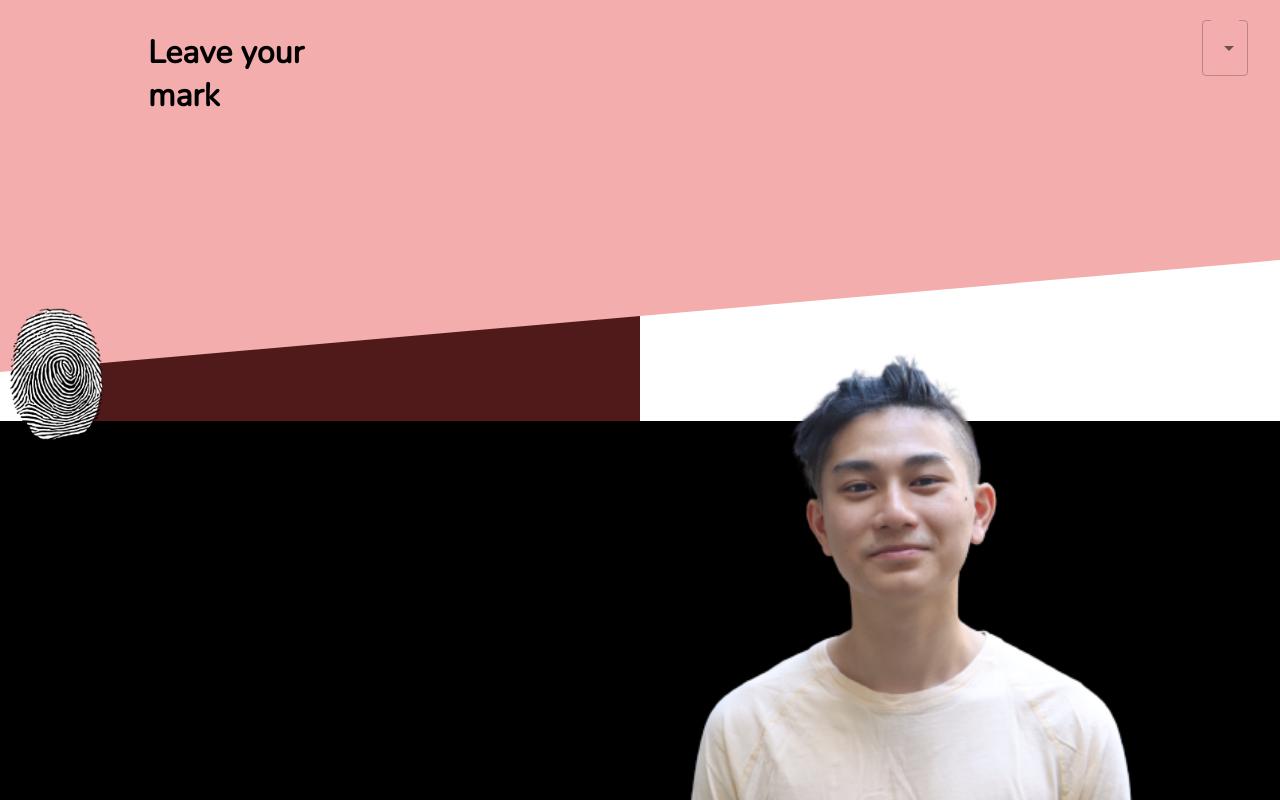
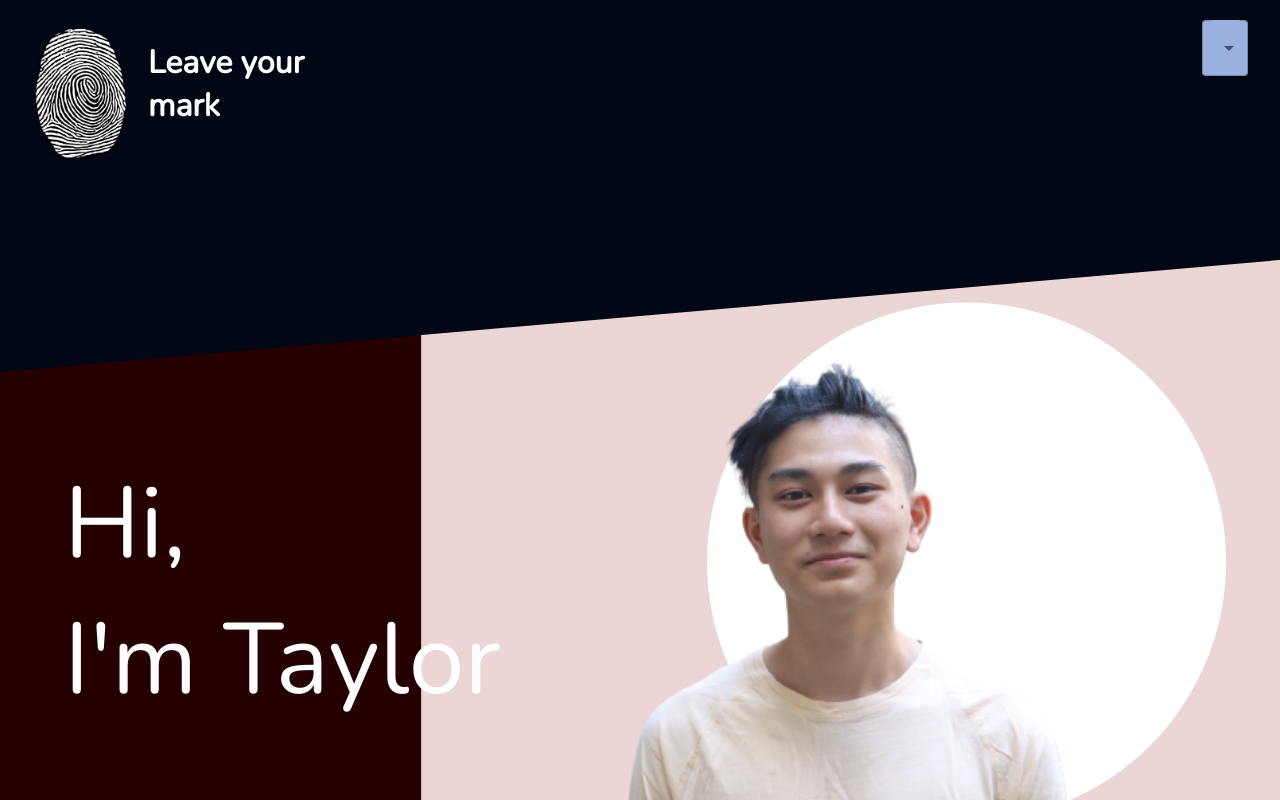
Before and after one commit to TaylorTayTyT/personalWebsite, a React (Create React App) app in the folder home/: page / in a window 1280 px wide. Shown: the top 800 px of the page. Built offline with nearby package versions, Linux system fonts and the light colour scheme.

Commit message:
home page layout almost done!

```diff
--- /dev/null
+++ b/home/src/Fingerprint.js
@@ -0,0 +1,9 @@
+import fingerprint from "./images/fingerprint.png";
+import "./topNav.sass"
+function Fingerprint() {
+    return(
+        <img className="fingerprint" src={fingerprint} alt="fingerprint"></img>
+    )
+}
+
+export default Fingerprint
--- a/home/src/Photo.sass
+++ b/home/src/Photo.sass
@@ -1,5 +1,5 @@
 .picOfMe
-    right: 5%
+    right: 10%
     position: absolute
     scale: 1.5
-    bottom: 5%
+    bottom: 4%
--- a/home/src/images/Resume.js
+++ b/home/src/images/Resume.js
@@ -3,12 +3,7 @@ import "./Resume.sass";
 
 function Resume() {
     return(
-        <div>
-            <Box width = "100%" height = "600px" sx = {{background: "#000", paddingBottom: "10px"}}>
-            <h1 className="Resume">afishofsafafhuiahfpihaihfiahfpihaifhpahfo[ihaoifho[ahjfoiahofhasoihf[osahfo[isha[ofhsao[hasfhasfhoiahfaskfaskfklsajflkajsf</h1>
-            ifasfljsfa
-            </Box>
-        </div>
+        <></>
     )
 }
 
--- a/home/src/index.js
+++ b/home/src/index.js
@@ -6,14 +6,15 @@ import TopBar from './topBar';
 import Photo from './Photo.js';
 import Endpage from './endpage';
 import Resume from './images/Resume';
+import Fingerprint from './Fingerprint';
 
 const root = ReactDOM.createRoot(document.getElementById('root'));
 root.render(
   <React.StrictMode>
     <TopBar />
+    <Fingerprint/>
     <Photo/>
     <Resume></Resume>
-    <Endpage></Endpage>
   </React.StrictMode>
 );
 
--- a/home/src/topBar.js
+++ b/home/src/topBar.js
@@ -23,10 +23,9 @@ function TopBar() {
         <Container className="topContainer">
             <div className="topNav">
             </div>
-            <div className="leftBrick">
-
-            </div>
-            <img className="fingerprint" src={fingerprint} alt="fingerprint"></img>
+            <div className="leftBrick"></div>
+            <div className="rightBrick"></div>
+            <div className="circle"></div>
             <div className="topBarButton">
                 <FormControl fullWidth>
                     <InputLabel id="navBar">page</InputLabel>
@@ -36,7 +35,7 @@ function TopBar() {
                         open={open}
                         onClick={handleMenuClick}
                         defaultValue="Home"
-                        sx={{ right: "5%" }}
+                        sx={{ right: "5%", color: "#FFF", borderColor: "#FFF", background: "#9AB0E0" }}
                     >
                         <MenuItem value={1}>
                             Home
@@ -56,6 +55,7 @@ function TopBar() {
                     Leave your <br></br>mark
                 </h1>
             </div>
+            <div className="intro">Hi, <br></br>I'm Taylor</div>
         </Container>
     )
 }
--- a/home/src/topNav.sass
+++ b/home/src/topNav.sass
@@ -1,27 +1,51 @@
 @import "https://fonts.googleapis.com/css2?family=Nunito:wght@200&display=swap"
 
-$primary-color: #F3ADAD
+$topBarColor: #010714
+$leftBrickColor: #260101
+$rightBrickColor: #ECD5D5
 $button-color: white
 .topContainer
     height: 400px
 .topNav
+    position: relative
     display: block
     width: 1500px
     scale: 2
-    background: $primary-color
+    background: $topBarColor
     height: 200px
     transform: rotate(-5deg)
-    z-index: 0
+    z-index: 1
 .leftBrick
+    position: relative
     display: block
     width: 50%
     height: 300px
-    background: #511A1A
+    background: $leftBrickColor
+    transform: translate(-38%, 0%)
+    height: 650px
+    z-index: 0
+.rightBrick
+    position: relative
+    z-index: -1
+    background: $rightBrickColor
+    width: 1500px
+    height: 600px
+    transform: translate(0%, -100%)
+.circle
+    position: relative
+    z-index: 0
+    width: 300px
+    height: 300px
+    border-radius: 50%
+    background: #FFF
+    transform: translate(145%, -200%)
+    scale: 1.73
 .fingerprint
-    position: absolute
+    position: relative
     left: 10%
     scale: 0.10
-    transform: translate(-575%, -590%)
+    transform: translate(-550%, -720%)
+    z-index: 2
 .topBarButton
     position: absolute
     top: 2.5%
@@ -33,7 +57,18 @@ $button-color: white
 
 .makeYourMark
     position: absolute
+    color: #FFF
     size: 100px
     left: 10%
-    top: 10px
+    top: 20px
     font-family: 'Nunito', sans-serif
+    z-index: 2
+.intro
+    position: absolute
+    color: #FFF
+    z-index: 5
+    top:57%
+    left: 5%
+    font-family: 'Nunito', sans-serif
+    width: 900px
+    font-size: 100px
```
